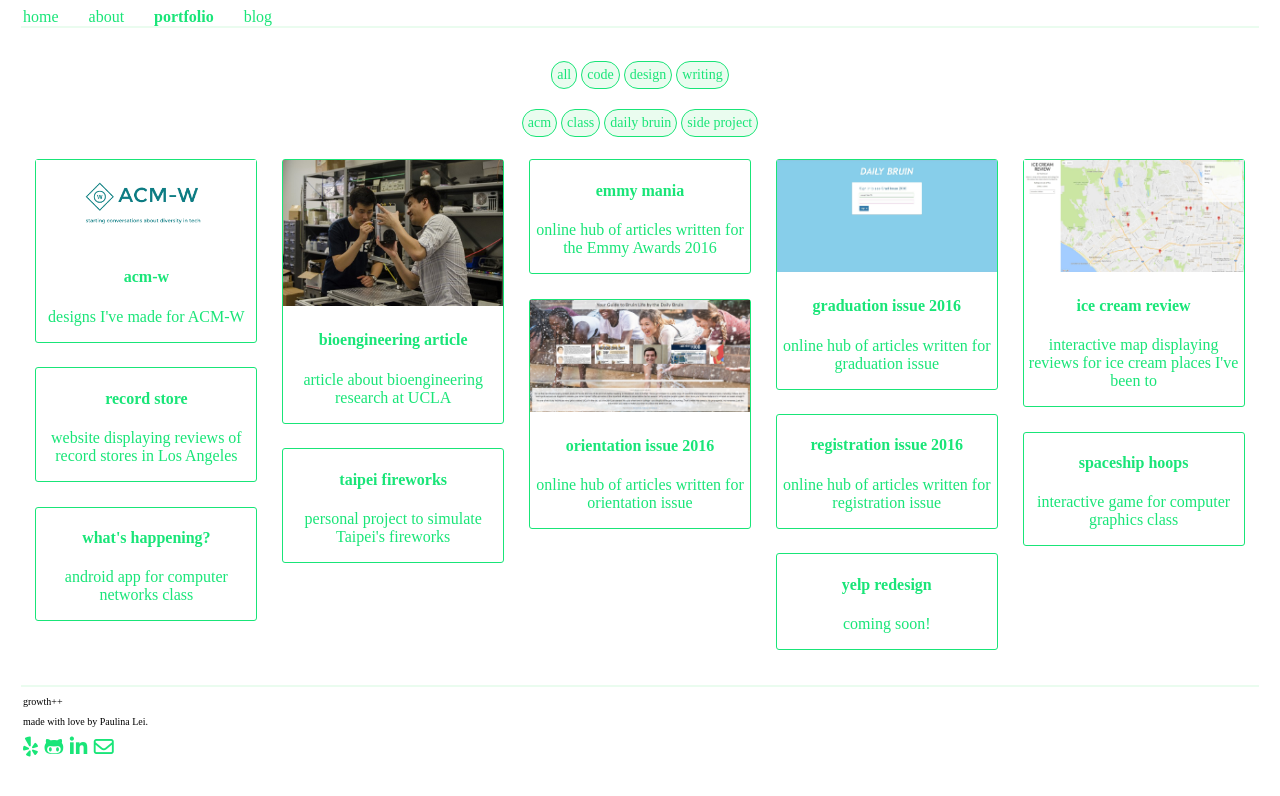
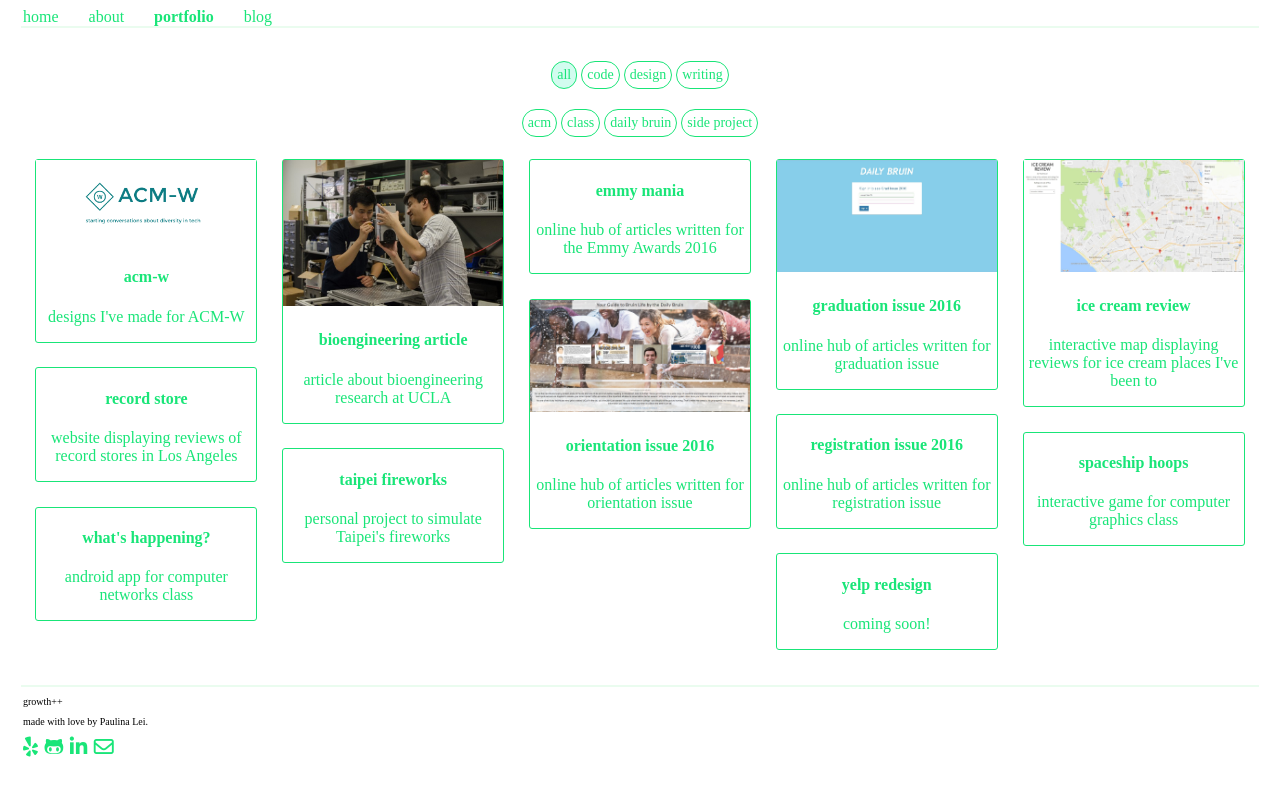
Before and after one commit to paulinalei/yoyo, a Jekyll site: the page built from _pages/03__portfolio.md, in a window 1280 px wide. Shown: the top 796 px of the page. Built offline with Jekyll 4.4.1, drawn with Linux system fonts in a browser that asks for light colours; nearby versions of some CDN libraries; some web fonts are replaced.

Commit message:
highlight active button for issue #13

```diff
--- a/_includes/js/grid.js
+++ b/_includes/js/grid.js
@@ -20,5 +20,14 @@
     var filterValue = $(this).attr('data-filter');
     $grid.isotope({ filter: filterValue });
   });
+
+// change is-checked class on buttons
+  $('.button-group').each( function( i, buttonGroup ) {
+    var $buttonGroup = $( buttonGroup );
+    $buttonGroup.on( 'click', 'button', function() {
+      $buttonGroup.find('.is-checked').removeClass('is-checked').addClass('is-not-checked');
+      $( this ).removeClass('is-not-checked').addClass('is-checked');
+    });
+  });
 });
 </script>
--- a/_pages/03__portfolio.md
+++ b/_pages/03__portfolio.md
@@ -4,17 +4,17 @@
 permalink: /portfolio/
 ---
 <div class="portfolio-buttons button-group filter-button-group">
-    <div class="button-group-one">
-        <button data-filter="*">All</button>
-        <button data-filter=".code">Code</button>
-        <button data-filter=".design">Design</button>
-        <button data-filter=".writing">Writing</button>
+    <div class="button-group">
+        <button data-filter="*" class="is-checked">All</button>
+        <button data-filter=".code" class="is-not-checked">Code</button>
+        <button data-filter=".design" class="is-not-checked">Design</button>
+        <button data-filter=".writing" class="is-not-checked">Writing</button>
     </div>
-    <div class="button-group-two">
-        <button data-filter=".acm">ACM</button>
-        <button data-filter=".class">Class</button>
-        <button data-filter=".daily-bruin">Daily Bruin</button>
-        <button data-filter=".side-project">Side Project</button>
+    <div class="button-group">
+        <button data-filter=".acm" class="is-not-checked">ACM</button>
+        <button data-filter=".class" class="is-not-checked">Class</button>
+        <button data-filter=".daily-bruin" class="is-not-checked">Daily Bruin</button>
+        <button data-filter=".side-project" class="is-not-checked">Side Project</button>
     </div>
 </div>
 
--- a/_sass/_layout.scss
+++ b/_sass/_layout.scss
@@ -110,7 +110,7 @@
     font-family: $font-style;
     font-size: 14px;
     color: $font-color-link;
-    background-color: $background-grid-color;
+    //background-color: white;
     border: 1px solid $font-color-link;
     border-radius: 20px;
     margin-top: 10px;
@@ -161,8 +161,12 @@
   }
 }
 
+.is-not-checked {
+  background-color: white;
+}
+
 .is-checked {
-  background-color: $font-color-link-hover;
+  background-color: $background-grid-color-hover;
 }
 
 .project-images {
```
